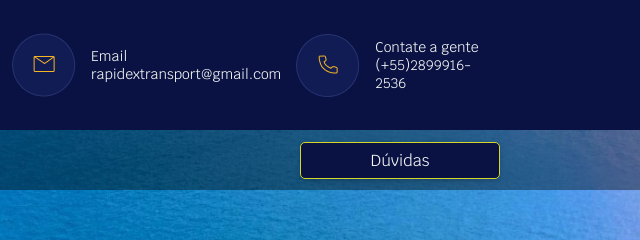
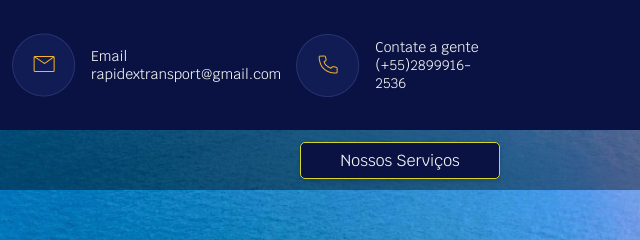
Before and after one commit to Britola01/Transportadora, a plain HTML site: page about.html in a window 1280 px wide. Shown: the top 240 px of the page, 640-1280 px from the left. Drawn offline with nearby package versions, Linux system fonts and the light colour scheme.

Commit message:
Update about.html

```diff
--- a/about.html
+++ b/about.html
@@ -72,7 +72,7 @@
               <img src="./images/icons/instagram.png" alt="" class="nav_icon" />
               <img src="./images/icons/twitter.png" alt="" class="nav_icon" />
             </div>
-            <a href="./jobs.html" class="nav_btn">Dúvidas</a>
+            <a href="./jobs.html" class="nav_btn">Nossos Serviços</a>
           </div>
         </div>
       </nav>
```
